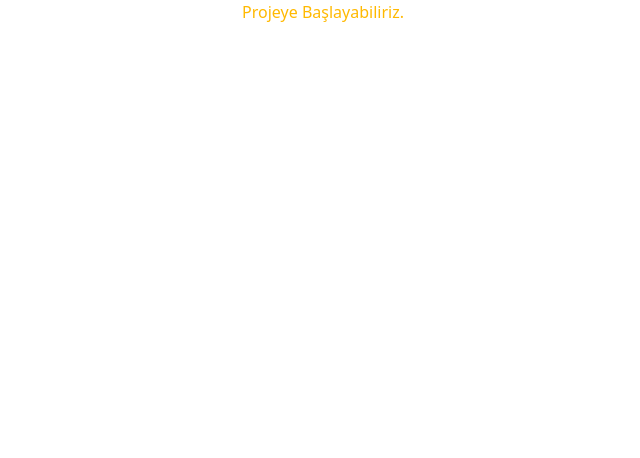
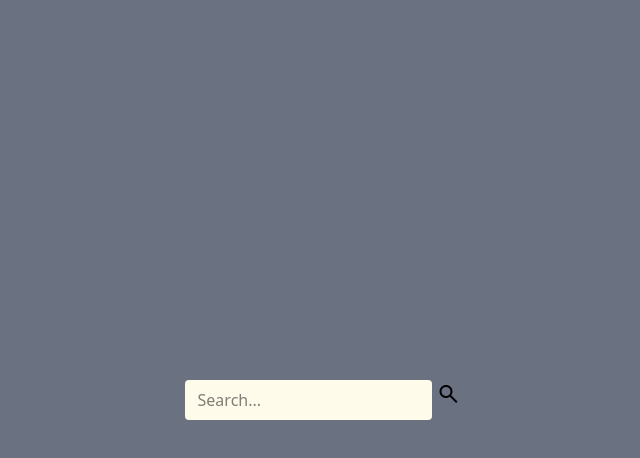
Before and after one commit to hakkivatansever/Search_Box_Designing, a website: page src/index.html in a window 1280 px wide. Shown: the whole page, without its empty margins (317-957 px from the left). Drawn offline with nearby package versions, Linux system fonts and the light colour scheme.

Commit message:
feat: add button svg and search area.

```diff
--- a/src/index.html
+++ b/src/index.html
@@ -4,11 +4,15 @@
     <meta charset="UTF-8">
     <meta name="viewport" content="width=device-width, initial-scale=1.0">
     <link rel="stylesheet" href="../dist/output.css">
+    <link rel="stylesheet" href="https://fonts.googleapis.com/css2?family=Material+Symbols+Outlined:opsz,wght,FILL,GRAD@24,400,0,0&icon_names=search" />
     <title>Document</title>
 </head>
-<body>
+<body class="bg-gray-500 flex justify-center min-h-screen items-center">
 
-    <p class="text-center text-amber-400">Projeye Başlayabiliriz.</p>
+    <form action="">
+        <input class="bg-amber-50 rounded-sm p-2" type="text" placeholder=" Search...">
+        <button><span class="material-symbols-outlined">search</span></button>
+    </form>
 
 </body>
 </html>
```
Also changed, not shown: dist/output.css.
